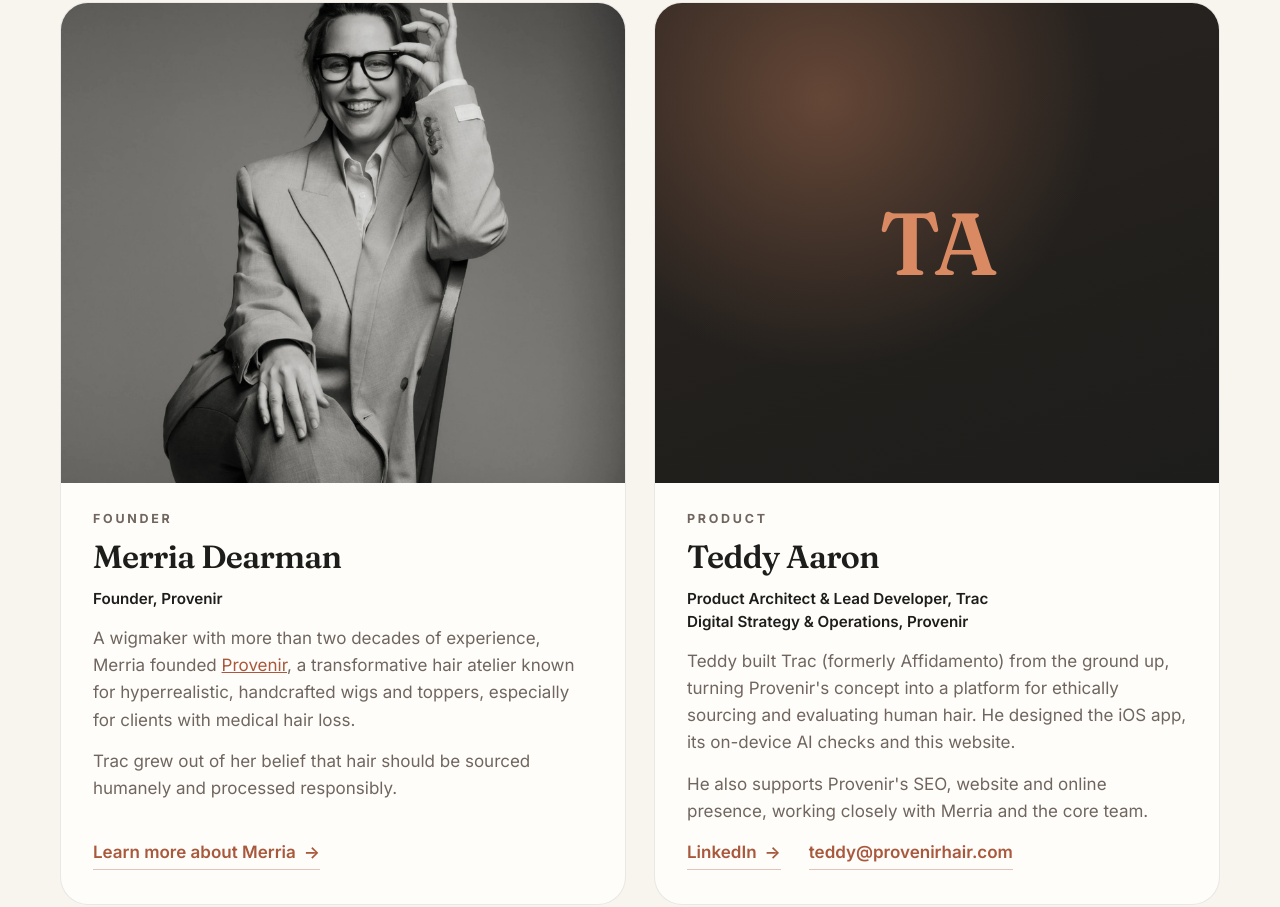
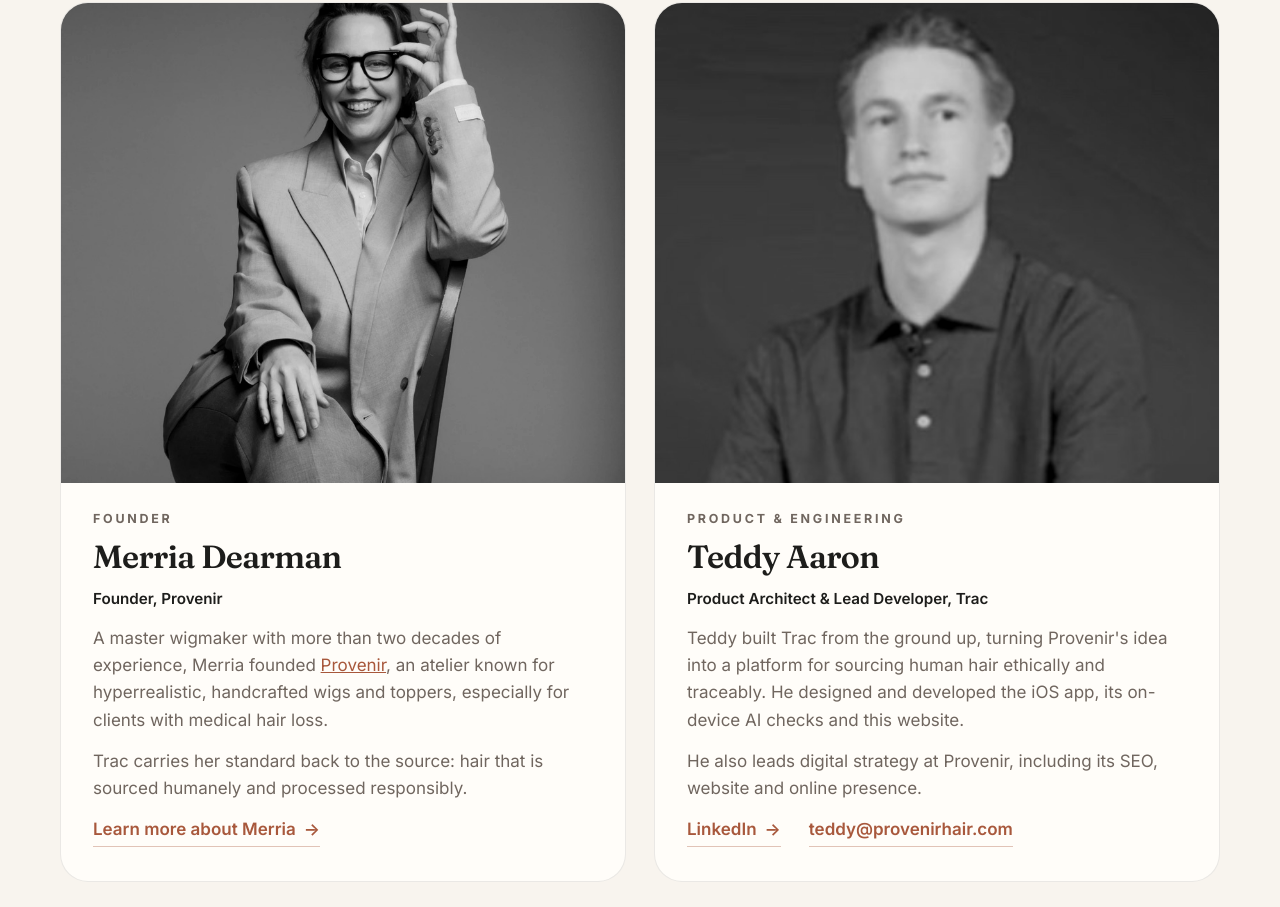
Before and after one commit to codebytaaron/provenir-trac-hair-website, a plain HTML site: page team.html in a window 1280 px wide. Shown: the part 428-1335 px from the top of the page. Drawn offline with Linux system fonts and the light colour scheme.

Commit message:
Team page: Teddy's portrait, tighter bios; keep the homepage to Merria
- Teddy's photo replaces the monogram; both portraits in black and white
- Shorter, cleaner bios for Merria and Teddy
- Homepage no longer names Teddy: app support links to /team#support

Co-Authored-By: Claude Opus 5.5 <noreply@anthropic.com>

```diff
--- a/styles.css
+++ b/styles.css
@@ -277,7 +277,7 @@ blockquote cite { display: block; margin-top: 10px; font: 600 0.85rem/1 var(--sa
 .person { background: var(--surface); border: 1px solid var(--line); border-radius: 28px; overflow: hidden; display: flex; flex-direction: column; transition: transform 0.25s ease, box-shadow 0.25s ease; }
 .person:hover { transform: translateY(-4px); box-shadow: var(--shadow); }
 .person-photo { margin: 0; aspect-ratio: 4 / 3.4; overflow: hidden; background: #e7e2dc; }
-.person-photo img { width: 100%; height: 100%; object-fit: cover; object-position: 50% 18%; }
+.person-photo img { width: 100%; height: 100%; object-fit: cover; object-position: 50% 18%; filter: grayscale(1) contrast(1.05); }
 .person-photo.monogram { display: grid; place-items: center; background: radial-gradient(70% 80% at 30% 20%, rgba(217, 138, 99, 0.35), transparent 70%), linear-gradient(160deg, #2a2420, var(--ink)); }
 .person-photo.monogram span { font: 600 5.5rem/1 var(--serif); color: var(--copper-light); letter-spacing: -0.04em; }
 .person-body { padding: 30px 32px 34px; display: flex; flex-direction: column; gap: 14px; flex: 1; }
--- a/team.html
+++ b/team.html
@@ -80,7 +80,7 @@
       <div class="wrap narrow center">
         <p class="kicker reveal">Team</p>
         <h1 class="reveal">The people behind Trac</h1>
-        <p class="lede reveal">A master wigmaker who knows what good hair is worth, and the developer who built the app to prove where it comes from.</p>
+        <p class="lede reveal">A master wigmaker who knows what good hair is worth, and the developer who built the app that proves where it comes from.</p>
       </div>
     </section>
 
@@ -94,20 +94,22 @@
             <p class="kicker">Founder</p>
             <h2>Merria Dearman</h2>
             <p class="role">Founder, Provenir</p>
-            <p>A wigmaker with more than two decades of experience, Merria founded <a href="https://provenirhair.com/" rel="noopener">Provenir</a>, a transformative hair atelier known for hyperrealistic, handcrafted wigs and toppers, especially for clients with medical hair loss.</p>
-            <p>Trac grew out of her belief that hair should be sourced humanely and processed responsibly.</p>
+            <p>A master wigmaker with more than two decades of experience, Merria founded <a href="https://provenirhair.com/" rel="noopener">Provenir</a>, an atelier known for hyperrealistic, handcrafted wigs and toppers, especially for clients with medical hair loss.</p>
+            <p>Trac carries her standard back to the source: hair that is sourced humanely and processed responsibly.</p>
             <a class="text-link" href="https://provenirhair.com/pages/about-merria-dearman" rel="noopener">Learn more about Merria <span aria-hidden="true">→</span></a>
           </div>
         </article>
 
         <article class="person reveal">
-          <figure class="person-photo monogram" aria-hidden="true"><span>TA</span></figure>
+          <figure class="person-photo">
+            <img src="assets/teddy-aaron.jpg" width="400" height="400" decoding="async" alt="Portrait of Teddy Aaron, Trac's product architect and lead developer">
+          </figure>
           <div class="person-body">
-            <p class="kicker">Product</p>
+            <p class="kicker">Product &amp; engineering</p>
             <h2>Teddy Aaron</h2>
-            <p class="role">Product Architect &amp; Lead Developer, Trac<br>Digital Strategy &amp; Operations, Provenir</p>
-            <p>Teddy built Trac (formerly Affidamento) from the ground up, turning Provenir's concept into a platform for ethically sourcing and evaluating human hair. He designed the iOS app, its on-device AI checks and this website.</p>
-            <p>He also supports Provenir's SEO, website and online presence, working closely with Merria and the core team.</p>
+            <p class="role">Product Architect &amp; Lead Developer, Trac</p>
+            <p>Teddy built Trac from the ground up, turning Provenir's idea into a platform for sourcing human hair ethically and traceably. He designed and developed the iOS app, its on-device AI checks and this website.</p>
+            <p>He also leads digital strategy at Provenir, including its SEO, website and online presence.</p>
             <div class="link-row">
               <a class="text-link" href="https://www.linkedin.com/in/teddy-aaron" rel="noopener">LinkedIn <span aria-hidden="true">→</span></a>
               <a class="text-link" href="mailto:teddy@provenirhair.com">teddy@provenirhair.com</a>
@@ -119,7 +121,7 @@
 
     <section class="section tint">
       <div class="wrap narrow">
-        <div class="support-card reveal">
+        <div class="support-card reveal" id="support">
           <div>
             <p class="kicker">App support</p>
             <h2>Found a bug?</h2>
```
Also changed, not shown: index.html (+2 -2 lines), assets/teddy-aaron.jpg (added).
